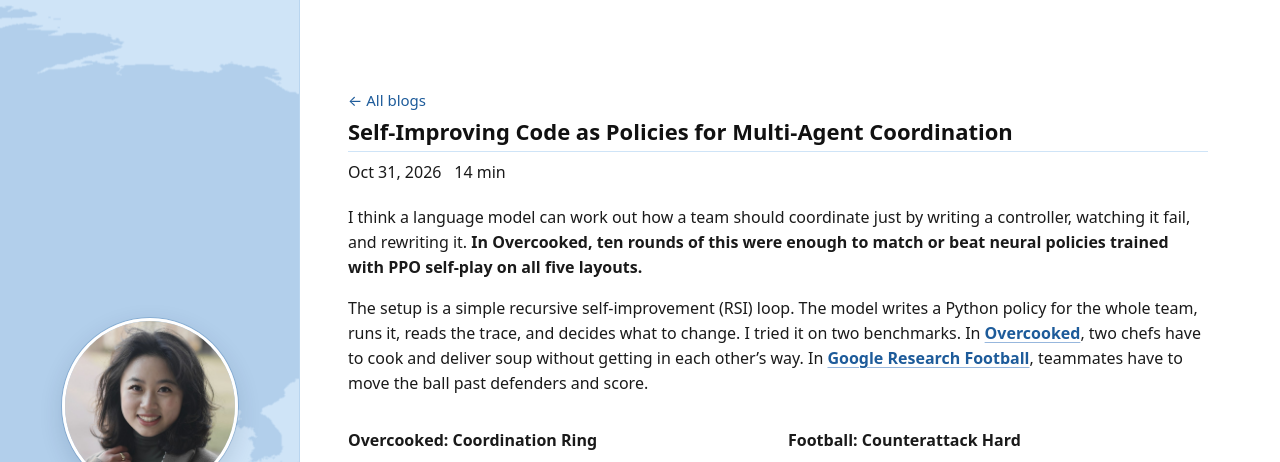
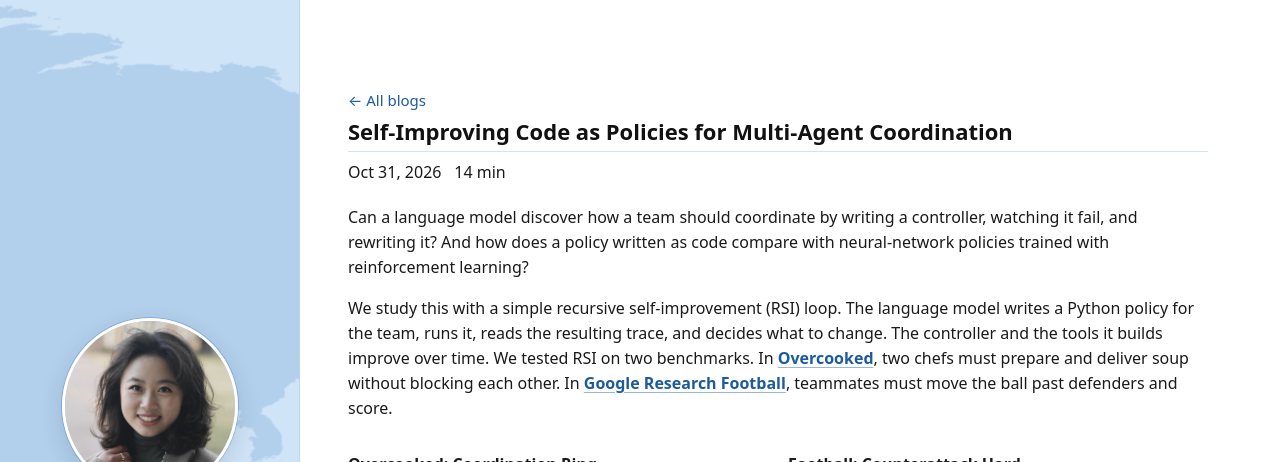
Before and after one commit to tavia-liu/tavia-liu.github.io, a Jekyll site: the page built from _posts/2026-10-31-self-improving-code-as-policies.md, in a window 1280 px wide and 1400 px high, cut to the strip 0-462 px from the top of the window. Built offline with Jekyll 4.4.1, drawn with Linux system fonts in a browser that asks for light colours; some of the changed text lies outside the part shown.

Commit message:
Restore original opening sections of coordination post

```diff
--- a/_posts/2026-10-31-self-improving-code-as-policies.md
+++ b/_posts/2026-10-31-self-improving-code-as-policies.md
@@ -1,7 +1,7 @@
 ---
 title: "Self-Improving Code as Policies for Multi-Agent Coordination"
 date: 2026-10-31
-description: "I let language models write, run, and revise multi-agent controllers in Overcooked and Google Research Football. The loop plans joint schedules in the kitchen, finds team strategies on the pitch, and pairs well with learned control."
+description: "We let language models write, run, and revise multi-agent controllers in Overcooked and Google Research Football. The results show how the loop discovers joint schedules, mistakes its search space for a performance ceiling, and adapts to the evaluator."
 reading_time: "14 min"
 permalink: /blog/self-improving-code-as-policies/
 redirect_from:
@@ -9,9 +9,9 @@ redirect_from:
 image: /assets/img/research/overcooked-rsi-ten-rounds.png
 ---
 
-I think a language model can work out how a team should coordinate just by writing a controller, watching it fail, and rewriting it. **In Overcooked, ten rounds of this were enough to match or beat neural policies trained with PPO self-play on all five layouts.**
+Can a language model discover how a team should coordinate by writing a controller, watching it fail, and rewriting it? And how does a policy written as code compare with neural-network policies trained with reinforcement learning?
 
-The setup is a simple recursive self-improvement (RSI) loop. The model writes a Python policy for the whole team, runs it, reads the trace, and decides what to change. I tried it on two benchmarks. In [Overcooked](https://github.com/HumanCompatibleAI/overcooked_ai), two chefs have to cook and deliver soup without getting in each other's way. In [Google Research Football](https://github.com/google-research/football), teammates have to move the ball past defenders and score.
+We study this with a simple recursive self-improvement (RSI) loop. The language model writes a Python policy for the team, runs it, reads the resulting trace, and decides what to change. The controller and the tools it builds improve over time. We tested RSI on two benchmarks. In [Overcooked](https://github.com/HumanCompatibleAI/overcooked_ai), two chefs must prepare and deliver soup without blocking each other. In [Google Research Football](https://github.com/google-research/football), teammates must move the ball past defenders and score.
 
 <figure style="margin: 2rem 0;">
   <div style="display: grid; grid-template-columns: repeat(auto-fit, minmax(min(100%, 260px), 1fr)); gap: 1.25rem;">
@@ -33,13 +33,13 @@ The setup is a simple recursive self-improvement (RSI) loop. The model writes a
   <figcaption style="margin-top: .65rem; color: #65717d; font-size: .88rem; line-height: 1.5;"><strong>Figure 1.</strong> Example tasks. Left: Overcooked Coordination Ring, where two chefs execute a joint schedule. Right: Google Research Football Counterattack Hard, where the team controller seeks an early shot. Both clips are selected successful rollouts of LLM-written policies.</figcaption>
 </figure>
 
-Overcooked worked really well. Fable 5 and GPT 6.1 Sol both got there, and their best policies are joint schedules found by search programs the models wrote for themselves. Football was harder. The loop found team strategies that work and beat MAPPO on one scenario (72% vs. 66%), while trained policies led on the other seven.
+The loop worked strikingly well in Overcooked. After ten rounds, Fable 5 and GPT 6.1 Sol both beat neural policies trained with PPO self-play on all five layouts. Their best policies are joint schedules found by search programs the models wrote for themselves. Google Research Football is a soccer simulator where players coordinate against built-in opponents while controlling their movement, first touches, and shot timing under stochastic dynamics. There, the same loop improved its policies but remained below the reported IPPO results on all eight scenarios and MAPPO on seven.
 
-I think the difference comes down to what each game asks of the controller. In the kitchen, coordination is basically a scheduling problem, so the model can reason it out and search for a schedule. In football, the team plan is only half the job; the other half is continuous control (movement, first touches, shot timing), and a learned policy is better at that than hand-written rules.
+The gap comes from the feedback each game returns. In the kitchen, a failed rollout points to a specific collision or idle step, so the loop can treat coordination like a math problem and search for a joint schedule. In football, a single evaluation rarely says what went wrong. A lost episode could come from the team strategy, from low-level control of one player, or from a random bounce, and the loop spends most of its effort separating real improvements from lucky evaluations. When the evaluator leaks information, it learns to exploit that instead. The loop is strong at coordination it can reason out on paper and still weak at coordination that lives in physical movement, where low-level control must absorb large amounts of randomness. The rest of this post shows how each of these happens.
 
 ## Applying RSI to multi-agent coordination
 
-Each round, the model writes `policy.py`, which maps the team's observations to actions for every player. The harness runs it and hands back the score, a step-level trace, a failure summary, and rendered rollouts. The model reads all of that, keeps the best policy so far, and tries again.
+Each round, the language model writes `policy.py`, which maps the team's observations to actions for every controlled player. The harness then runs evaluation on training seeds and returns the score, a step-level trace, a failure summary, and rendered rollouts. The model reads this feedback, keeps the best policy so far, and revises the policy code for the next round.
 
 <figure style="margin: 2rem 0; max-width: 100%;">
   <img src="{{ '/assets/img/research/rsi-loop.svg' | relative_url }}?v=20261031-loop8" alt="The language model writes policy.py, the harness runs evaluation on training seeds, and the score, trace, failure summary, and video return to the model for the next round. Offline simulation and search sit inside the model step." style="display: block; width: 100%; height: auto;">
@@ -48,7 +48,7 @@ Each round, the model writes `policy.py`, which maps the team's observations to
 
 ## Benchmarks and evaluation
 
-I use two existing benchmarks that ask for very different kinds of coordination.
+We use two existing benchmarks with different demands on coordination, [Overcooked](https://github.com/HumanCompatibleAI/overcooked_ai) and [Google Research Football](https://github.com/google-research/football):
 
 | | Overcooked | Google Research Football |
 | --- | --- | --- |
@@ -59,7 +59,7 @@ I use two existing benchmarks that ask for very different kinds of coordination.
 
 Each Overcooked run has a budget of ten rounds, numbered 0 to 9. Overcooked is deterministic, so training and evaluation both use seed 0. In each football round, the agent runs its policy on a fresh batch of 25 to 100 random training seeds, choosing the batch size itself, and no seed is reused. Reported football scores come from 100 fresh evaluation seeds.
 
-For reference, I compare against published RL results: PPO self-play from [Gessler et al. (2025)](https://arxiv.org/abs/2503.17821) on Overcooked, and IPPO and MAPPO from [Song et al. (2023)](https://arxiv.org/abs/2309.12951) on football. These numbers come from other implementations and protocols, so the comparison is about the level of performance reached.
+We compare the self-evolved controllers with reported reinforcement-learning results: PPO self-play from [Gessler et al. (2025)](https://arxiv.org/abs/2503.17821) on Overcooked, and IPPO and MAPPO from [Song et al. (2023)](https://arxiv.org/abs/2309.12951) on Google Research Football.
 
 ## Results and Analysis
 
```
